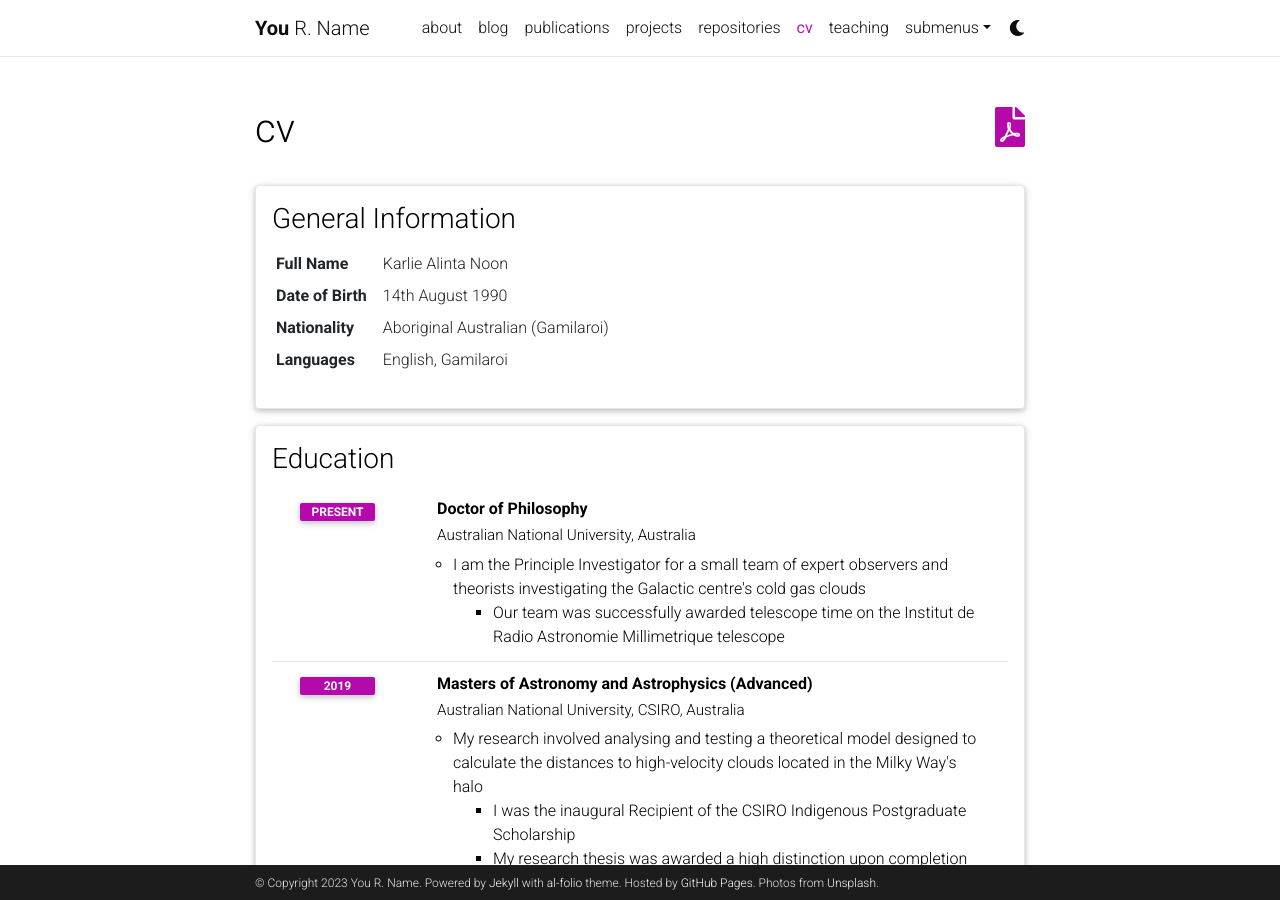
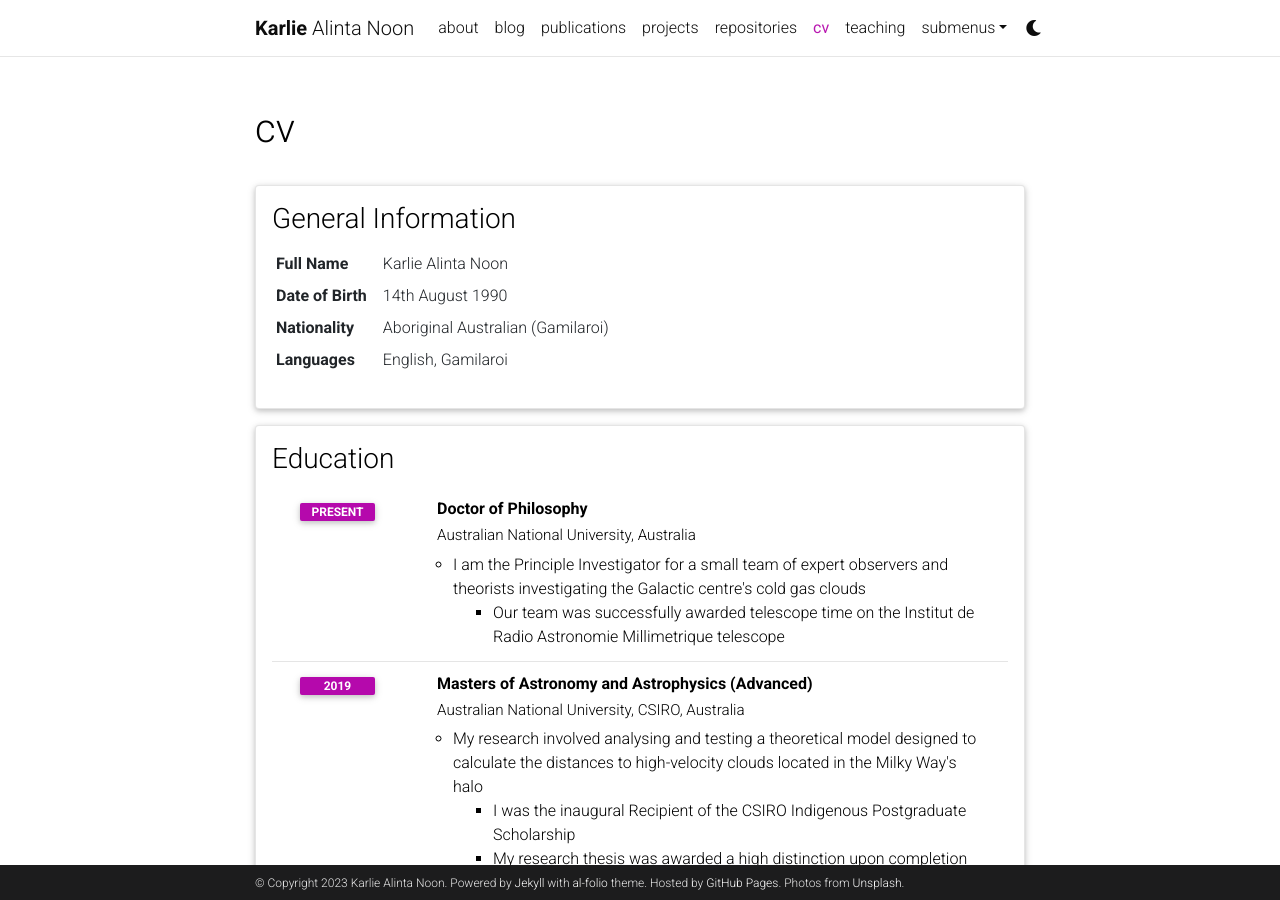
Before and after one commit to karlienoon/karlienoon.github.io, a Jekyll site: the page built from _pages/cv.md, in a window 1280 px wide and 900 px high. Built offline with Jekyll 4.4.1, drawn with Linux system fonts in a browser that asks for light colours; comment, search, counter and statistics services are not loaded; a style sheet for code colours, icons or effects is not loaded.

Commit message:
updates to config, about and cv

```diff
--- a/_config.yml
+++ b/_config.yml
@@ -3,10 +3,10 @@
 # -----------------------------------------------------------------------------
 
 title: blank # the website title (if blank, full name will be used instead)
-first_name: You
-middle_name: R.
-last_name: Name
-email: you@example.com
+first_name: Karlie
+middle_name: Alinta
+last_name: Noon
+email: karlie.noon@anu.edu.au
 description: > # the ">" symbol means to ignore newlines until "footer_text:"
   A simple, whitespace theme for academics. Based on [*folio](https://github.com/bogoli/-folio) design.
 footer_text: >
@@ -18,8 +18,8 @@ keywords: jekyll, jekyll-theme, academic-website, portfolio-website  # add your
 lang: en # the language of your site (for example: en, fr, cn, ru, etc.)
 icon: ⚛️  # the emoji used as the favicon (alternatively, provide image name in /assets/img/)
 
-url: https://alshedivat.github.io # the base hostname & protocol for your site
-baseurl: /al-folio # the subpath of your site, e.g. /blog/
+url: https://karlienoon.github.io # the base hostname & protocol for your site
+baseurl: # the subpath of your site, e.g. /blog/
 last_updated: false # set to true if you want to display last updated in the footer
 impressum_path:  # set to path to include impressum link in the footer, use the same path as permalink in a page, helps to conform with EU GDPR
 
@@ -71,9 +71,9 @@ og_image: # The site-wide (default for all links) Open Graph preview image
 # Social integration
 # -----------------------------------------------------------------------------
 
-github_username: # your GitHub user name
+github_username: karlienoon
 gitlab_username: # your GitLab user name
-twitter_username: # your Twitter handle
+twitter_username: karlie_moon_
 mastodon_username: # your mastodon instance+username in the format instance.tld/@username
 linkedin_username: # your LinkedIn user name
 telegram_username: # your Telegram user name
@@ -100,13 +100,13 @@ lastfm_id: # your lastfm id
 spotify_id: # your spotify id
 pinterest_id: # your pinterest id
 unsplash_id: # your unsplash id
-instagram_id: # your instagram id
-facebook_id: # your facebook id
+instagram_id: karlienoon
+facebook_id: karlienoon
 youtube_id: # your youtube channel id (youtube.com/@<youtube_id>)
 discord_id: # your discord id (18-digit unique numerical identifier)
 
 contact_note: >
-  You can even add a little note about which of these is the best way to reach you.
+  Email is the best way to contact me.
 
 # -----------------------------------------------------------------------------
 # Analytics and search engine verification
--- a/_pages/cv.md
+++ b/_pages/cv.md
@@ -4,5 +4,5 @@ permalink: /cv/
 title: cv
 nav: true
 nav_order: 4
-cv_pdf: example_pdf.pdf
+cv_pdf: #example_pdf.pdf
 ---
```
Also changed, not shown: _pages/about.md (+6 -8 lines), 1 other file.
